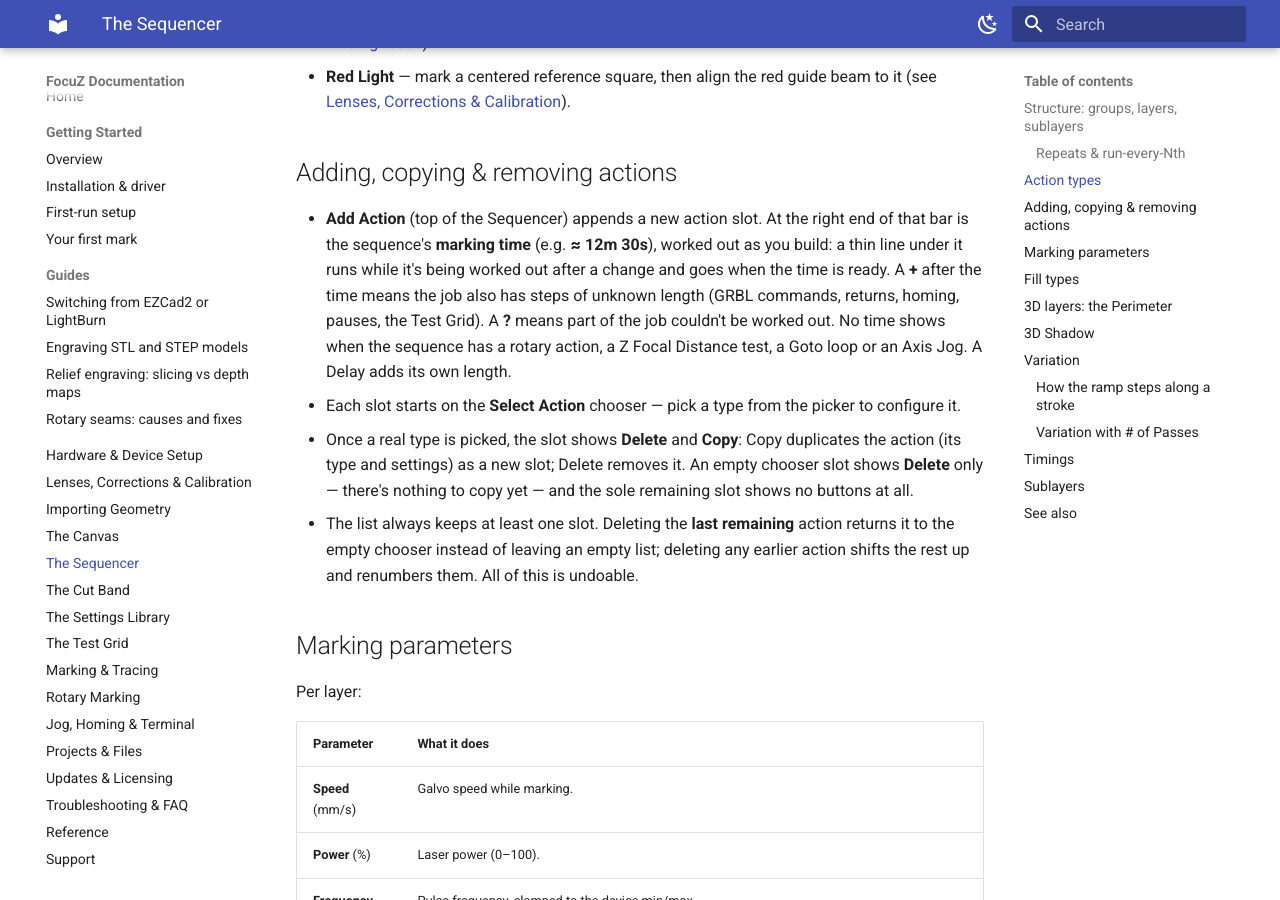
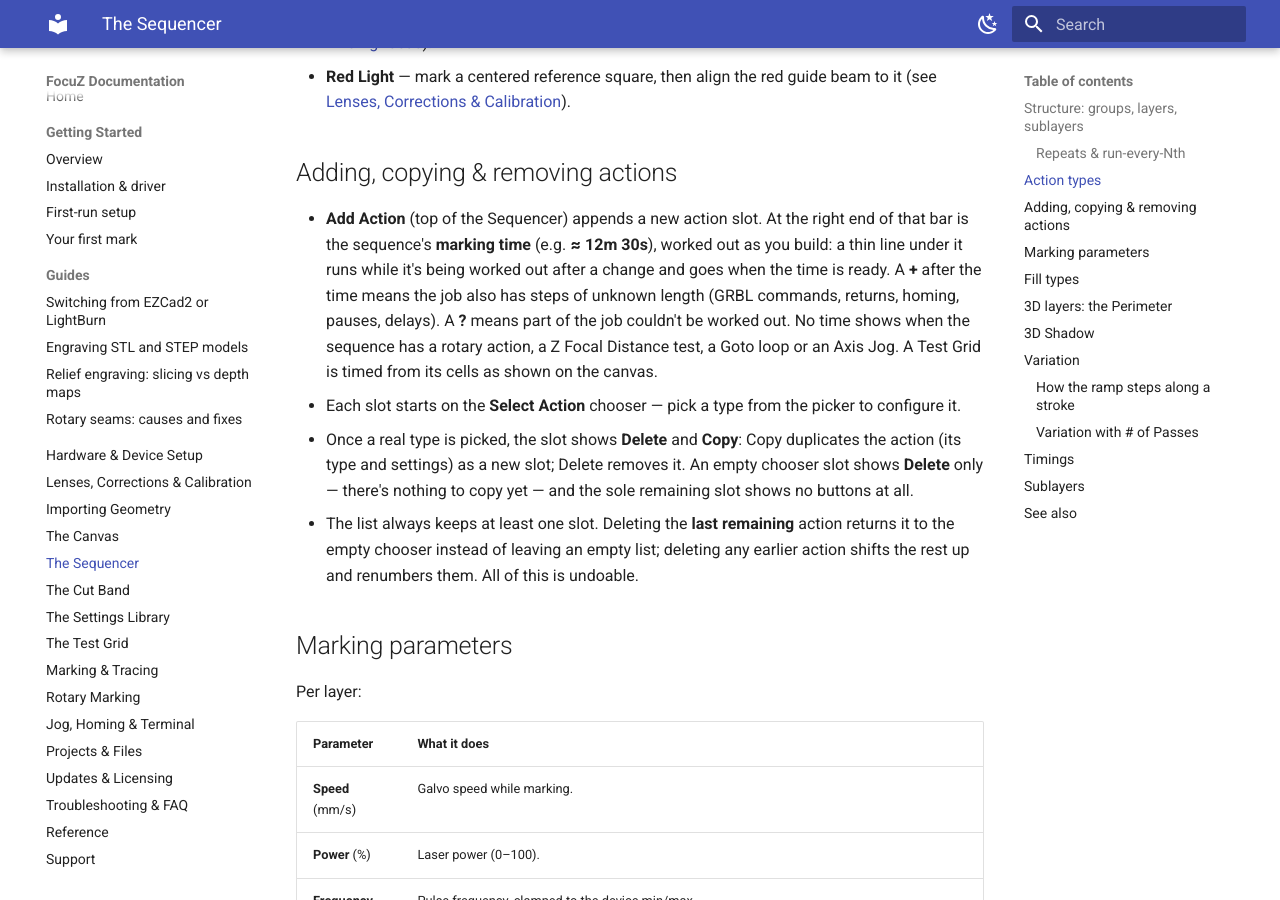
Before and after one commit to Lokahi-Shop/focuz-docs, an MkDocs documentation site: the page built from docs/sequencer.md, in a window 1280 px wide and 900 px high, scrolled down 3362 px. Built offline with MkDocs 1.6.1 and Material for MkDocs 9.7.7, drawn with Linux system fonts in a browser that asks for light colours.

Commit message:
Sequence time: Test Grid timed, delays get the plus
Co-Authored-By: Claude Opus 5.5 <noreply@anthropic.com>

```diff
--- a/docs/sequencer.md
+++ b/docs/sequencer.md
@@ -133,8 +133,9 @@ Listed in the order you'd normally work through them:
 - **Add Action** (top of the Sequencer) appends a new action slot. At the right end of that bar is the sequence's **marking time** (e.g. **≈ 12m 30s**),
   worked out as you build: a thin line under it runs while it's being worked out after a change and goes when the
   time is ready. A **+** after the time means the job also has steps of unknown length (GRBL commands, returns, homing,
-  pauses, the Test Grid). A **?** means part of the job couldn't be worked out. No time shows when the sequence
-  has a rotary action, a Z Focal Distance test, a Goto loop or an Axis Jog. A Delay adds its own length.
+  pauses, delays). A **?** means part of the job couldn't be worked out. No time shows when the sequence has a
+  rotary action, a Z Focal Distance test, a Goto loop or an Axis Jog. A Test Grid is timed from its cells as
+  shown on the canvas.
 - Each slot starts on the **Select Action** chooser — pick a type from the picker to configure it.
 - Once a real type is picked, the slot shows **Delete** and **Copy**: Copy duplicates the action (its
   type and settings) as a new slot; Delete removes it. An empty chooser slot shows **Delete** only —
```
